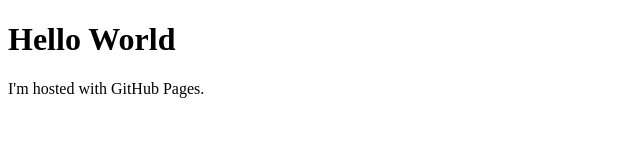
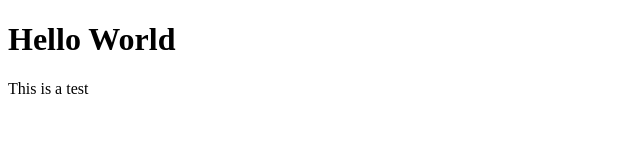
Before and after one commit to KastienDevOp/oss-devops, a plain HTML site: page index.html in a window 1280 px wide. Shown: the whole page, without its empty margins (0-640 px from the left). Drawn offline with Linux system fonts and the light colour scheme.

Commit message:
Update index.html

```diff
--- a/index.html
+++ b/index.html
@@ -2,6 +2,6 @@
 <html>
 <body>
 <h1>Hello World</h1>
-<p>I'm hosted with GitHub Pages.</p>
+<p>This is a test</p>
 </body>
 </html>
```
